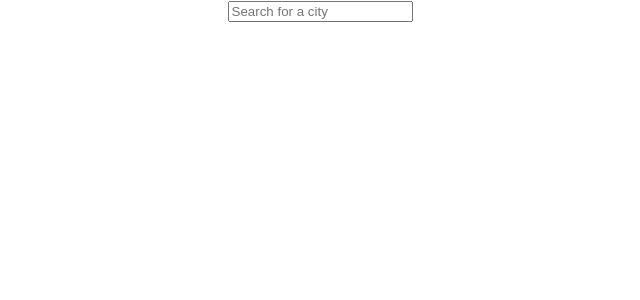
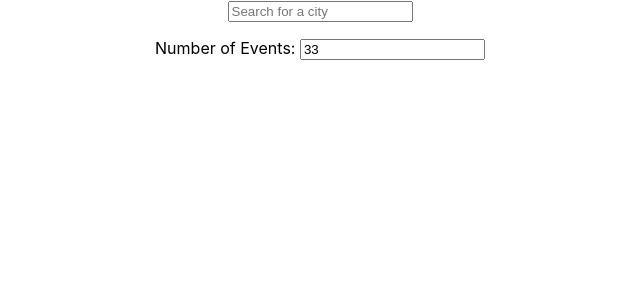
Before and after one commit to Mittal-Malankiya/meet, a React (Create React App) app: page / in a window 1280 px wide. Shown: the top 300 px of the page, without its empty margins (320-960 px from the left). Built offline with nearby package versions, Linux system fonts and the light colour scheme.

Commit message:
update app.js

```diff
--- a/src/App.js
+++ b/src/App.js
@@ -1,7 +1,7 @@
 import CitySearch from "./components/CitySearch";
 import EventList from "./components/EventList";
 import mockData from "../src/mock-data.js";
-// import NumberOfEvents from "./components/NumberOfEvents.js";
+import NumberOfEvents from "./components/NumberOfEvents.js";
 import "./App.css";
 
 const App = () => {
@@ -9,6 +9,7 @@ const App = () => {
     <div className="App">
       <CitySearch allLocations={mockData} />
       <EventList />
+      <NumberOfEvents />
     </div>
   );
 };
```
